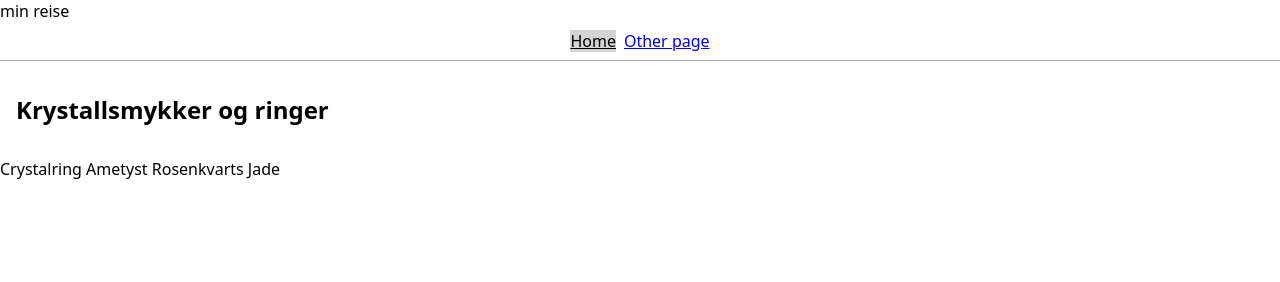
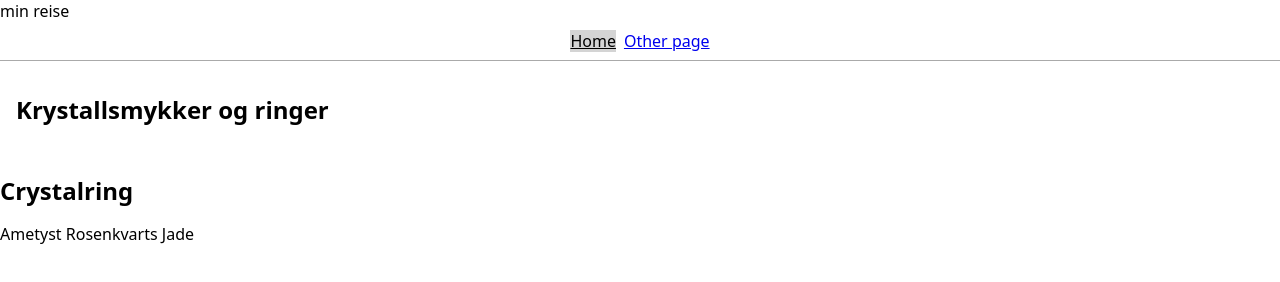
Before and after one commit to amaliebernes/Kodeloftet101, a website: page index.html in a window 1280 px wide. Drawn offline with Linux system fonts and the light colour scheme.

Commit message:
Rosenkvarts

```diff
--- a/index.html
+++ b/index.html
@@ -18,16 +18,17 @@
       <a href="/page2.html">Other page</a>
     </nav>
     <main>
-      <h1>Krystallsmykker og ringer</h1>
+          <h1>Krystallsmykker og ringer</h1>
 
     </main>
   </body>
 
-  Crystalring
-
-
+  <h1>Crystalring</h1>
   Ametyst
   Rosenkvarts
   Jade
 
+
+
+
 </html>
```
